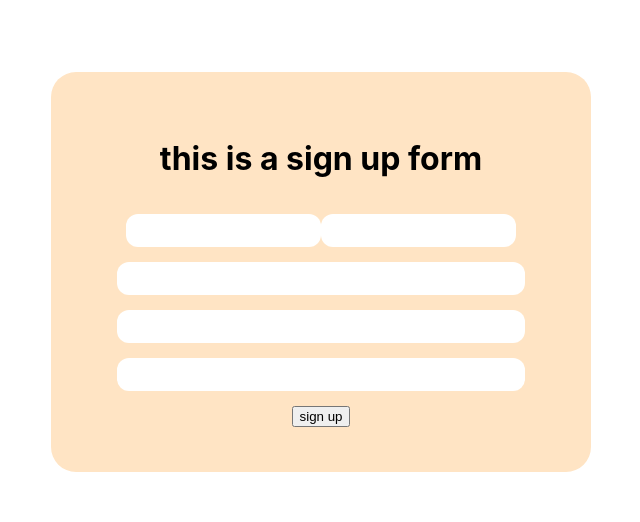
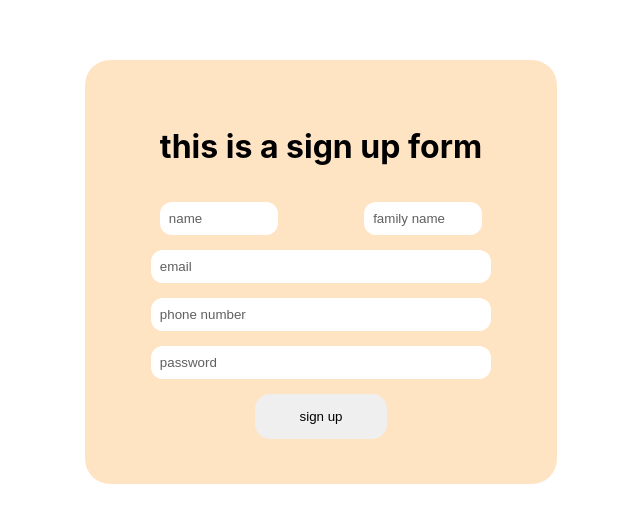
Before and after one commit to yns-qara/nextJS-form, a Next.js app: page / in a window 1280 px wide. Shown: the part 128-650 px from the top of the page, without its empty margins (319-959 px from the left). Built offline with nearby package versions, Linux system fonts and the light colour scheme.

Commit message:
😒 minor changes

```diff
--- a/components/SignUp.js
+++ b/components/SignUp.js
@@ -11,13 +11,14 @@ const SignUp = () => {
             >
                 <h1>this is a sign up form</h1>
                 <div className={styles.name}>
-                    <input type="text" />
-                    <input type="text" />
+                    <input type="text" placeholder="name" />
+                    <input type="text" placeholder="family name" />
                 </div>
-
-                <input type="email" />
-                <input type="tel" />
-                <input type="password" />
+                <div className={styles.lower_input}>
+                    <input type="email" placeholder="email" />
+                    <input type="tel" placeholder="phone number" />
+                    <input type="password" placeholder="password" />
+                </div>
                 <button type="submit">sign up</button>
             </form>
         </div>
--- a/styles/signUp.module.css
+++ b/styles/signUp.module.css
@@ -19,21 +19,50 @@
     align-items: center;
     justify-content: center;
     gap: 15px;
+
 }
 
-.container input{
+.container input {
     border: 0;
     padding: 9px;
     border-radius: 12px;
 }
-.container input:focus{
 
+.container input::placeholder {
+    color: rgb(95, 95, 95);
 }
 
 .name {
     display: flex;
+    justify-content: space-between;
     width: 100%;
 }
-.container>input {
+
+.name input{
+    max-width: 100px;
+}
+
+
+
+.lower_input{
     width: 100%;
+    display: flex;
+    flex-direction: column;
+    align-items: center;
+    justify-content: center;
+    gap: inherit;
+
 }
+.lower_input input {
+    width: 100%;
+
+}
+
+.container button{
+    border: 0;
+    padding: 15px 45px;
+    border-radius: 15px;
+    cursor: pointer;
+
+
+}
```
